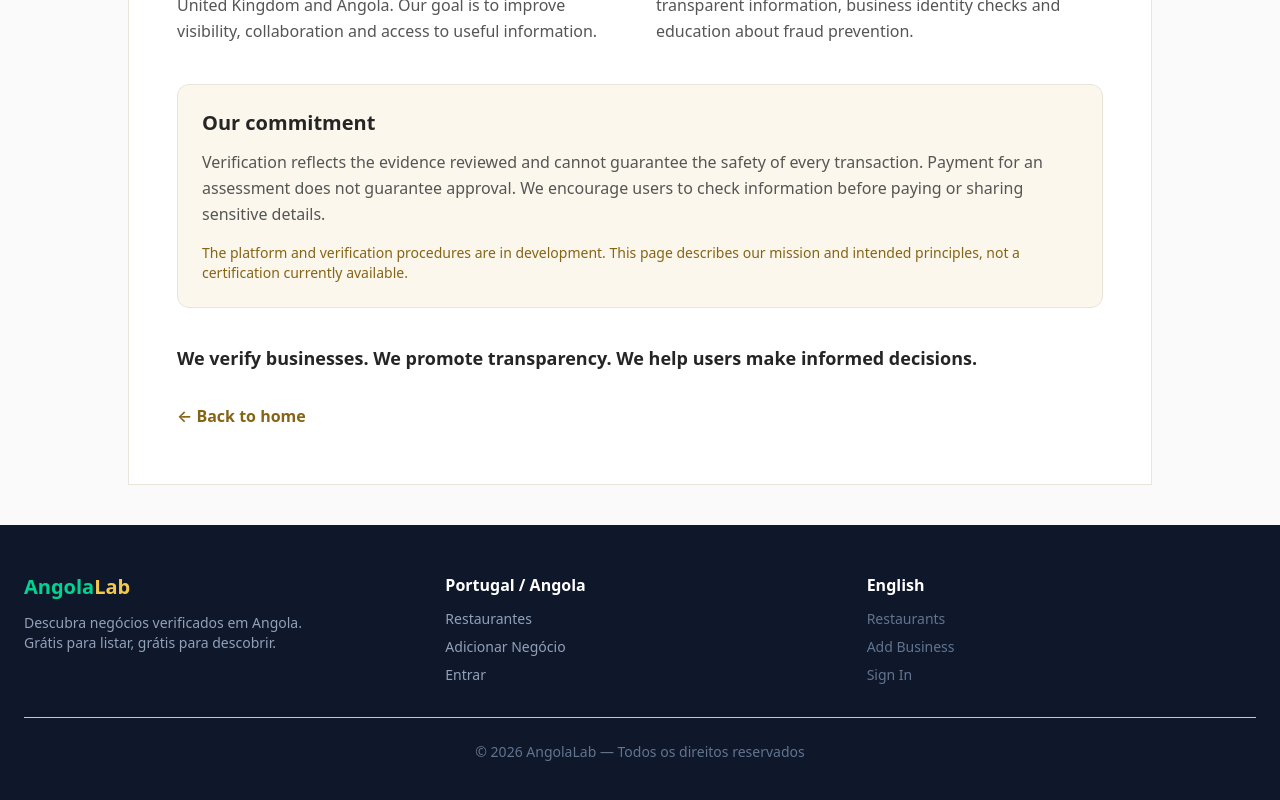
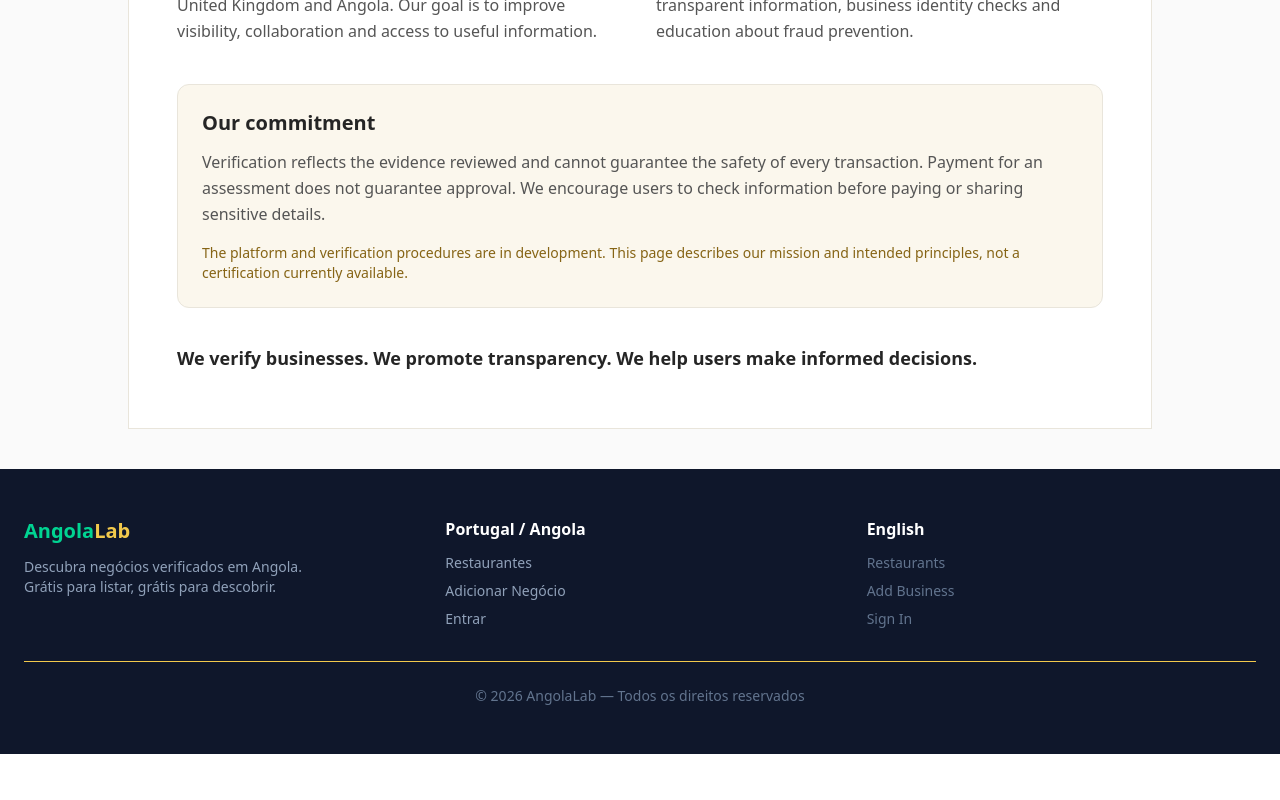
Before and after one commit to oswaldodeal/angolalab-restaurants, a Next.js app: page /en/about in a window 1280 px wide. Shown: the part 828-1628 px from the top of the page. After the commit the page ends 1582 px from the top, so only its background shows below. Built offline with nearby package versions, Linux system fonts and the light colour scheme.

Commit message:
style(about): remove redundant Back Home link from bilingual About Us

```diff
--- a/components/BusinessAbout.tsx
+++ b/components/BusinessAbout.tsx
@@ -1,5 +1,3 @@
-import Link from 'next/link';
-
 export default function BusinessAbout({ language }: { language: 'pt' | 'en' }) {
   const pt = language === 'pt';
   const sections = pt
@@ -57,9 +55,7 @@ export default function BusinessAbout({ language }: { language: 'pt' | 'en' }) {
             ? 'Verificamos empresas. Promovemos a transparência. Ajudamos os utilizadores a tomar decisões informadas.'
             : 'We verify businesses. We promote transparency. We help users make informed decisions.'}
         </p>
-        <Link href={pt ? '/pt' : '/en'} className="mt-8 inline-block font-semibold text-[#866415] hover:underline">
-          ← {pt ? 'Voltar ao início' : 'Back to home'}
-        </Link>
+
       </article>
     </main>
   );
```
